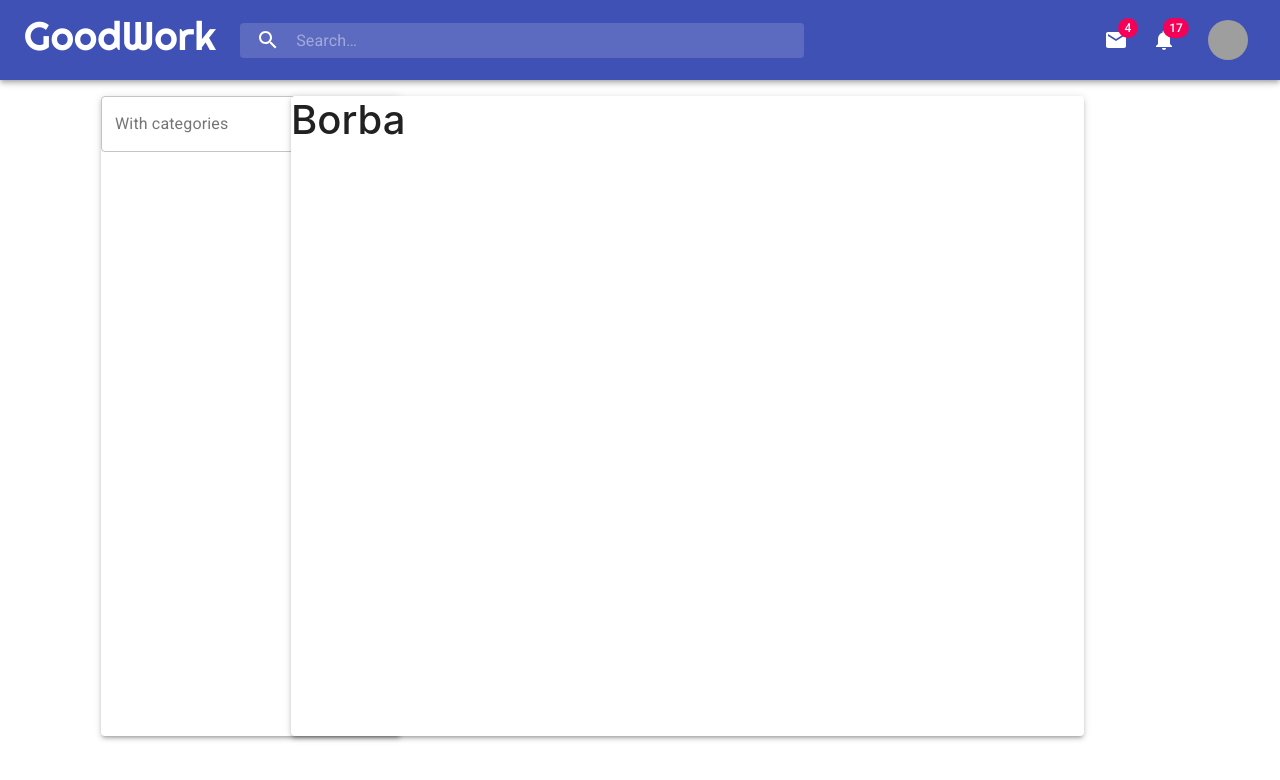
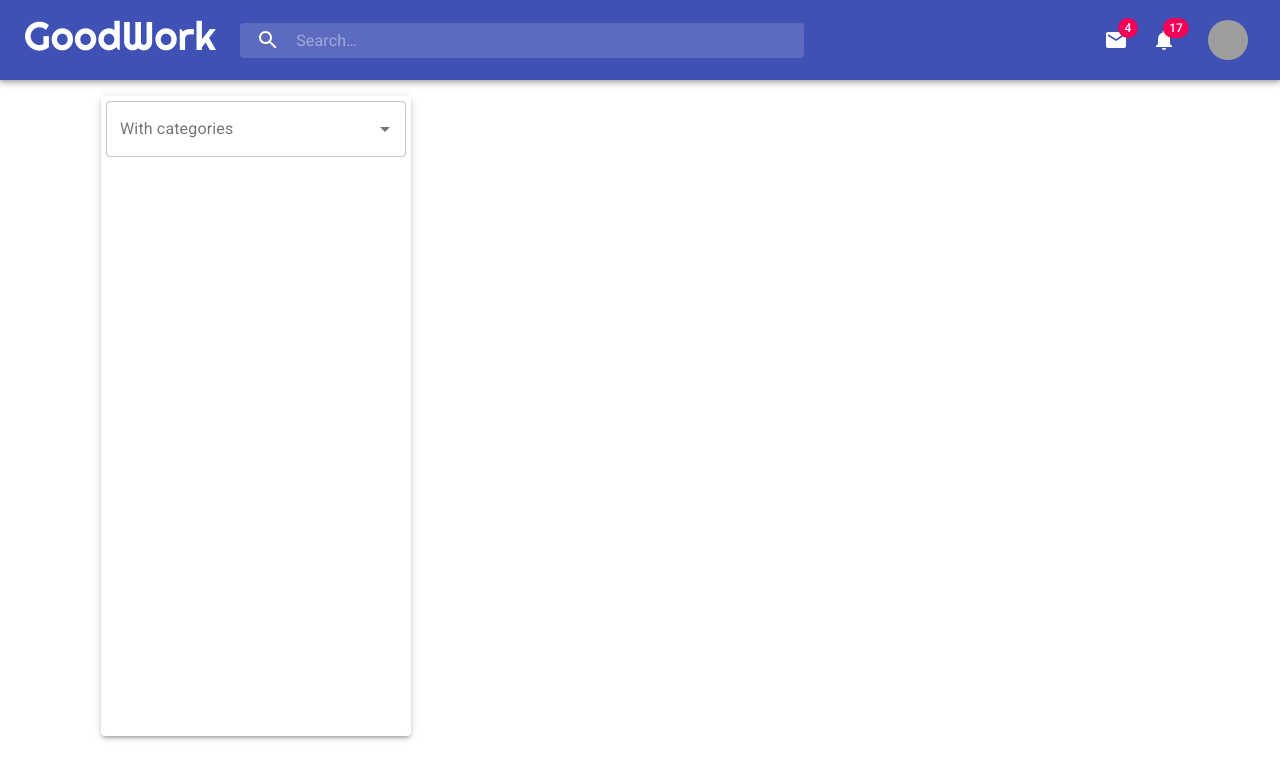
Before and after one commit to EdeniltonBorba/GoodWork, a React (Create React App) app in the folder goodwork/: page /Home in a window 1280 px wide. Shown: the top 780 px of the page. Built offline with nearby package versions, Linux system fonts and the light colour scheme; grey boxes are pictures that could not be loaded.

Commit message:
add grouped

```diff
--- a/goodwork/src/components/CardImage/index.js
+++ b/goodwork/src/components/CardImage/index.js
@@ -8,7 +8,7 @@ const useStyles = makeStyles(theme => ({
         flexWrap: 'wrap',
         '& > *': {
             margin: theme.spacing(2),
-            width: theme.spacing(400),
+            width: theme.spacing(100),
             height: theme.spacing(80),
         },
     },
@@ -21,7 +21,7 @@ export default function SimplePaper() {
         <div className={classes.root}>
             <Paper elevation={3}>
                 <h1>
-                    Borba
+
                 </h1>
             </Paper>
 
--- a/goodwork/src/components/Grouped/index.js
+++ b/goodwork/src/components/Grouped/index.js
@@ -18,13 +18,13 @@ export default function Grouped() {
             options={options.sort((a, b) => -b.firstLetter.localeCompare(a.firstLetter))}
             groupBy={option => option.firstLetter}
             getOptionLabel={option => option.title}
-            style={{ width: 300 }}
+            style={{ width: 300, margin: 5 }}
             renderInput={params => <TextField {...params} label="With categories" variant="outlined" />}
         />
     );
 }
 
-// Top 100 films as rated by IMDb users. http://www.imdb.com/chart/top
+
 const top100Films = [
     { title: 'The Shawshank Redemption', year: 1994 },
     { title: 'The Godfather', year: 1972 },
--- a/goodwork/src/pages/Home/Home.js
+++ b/goodwork/src/pages/Home/Home.js
@@ -20,7 +20,7 @@ function Home() {
 
                     </Col>
                     <Col size="xs-8 sm-9">
-                        <CardImage />
+
 
                     </Col>
                 </Row>
```
